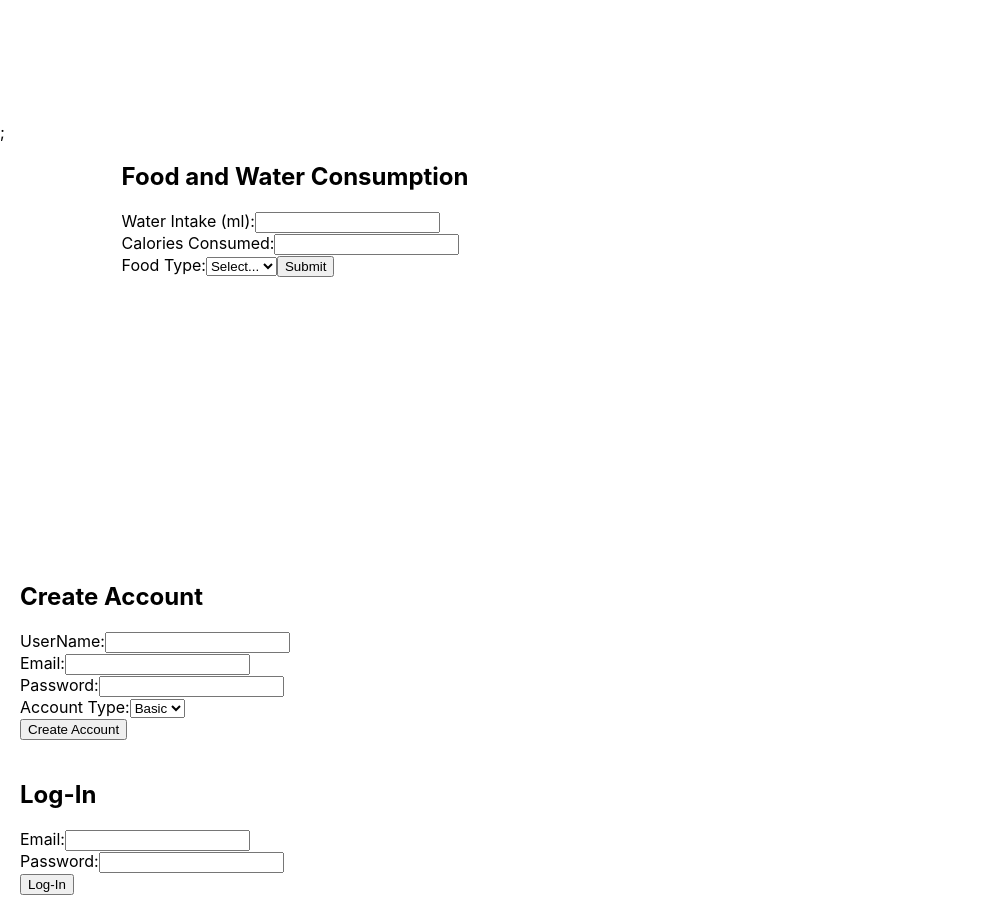
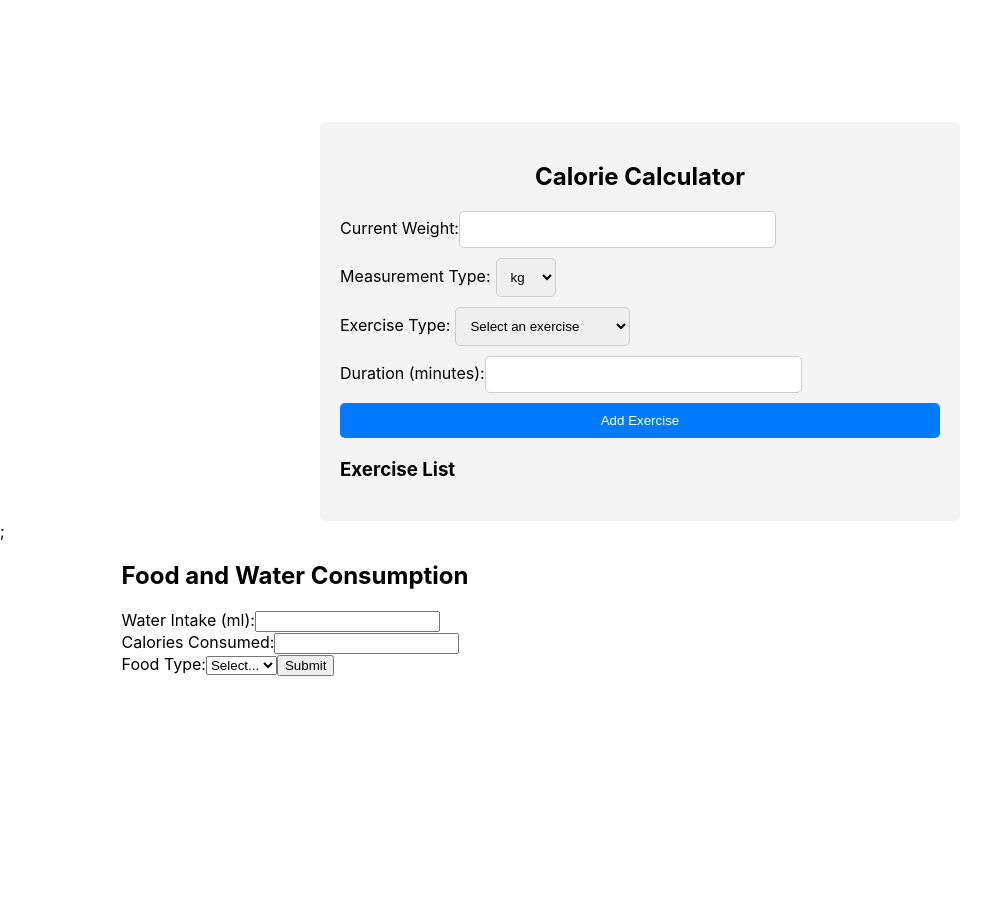
Before and after one commit to xxYETTERxx/CS476_Fitness_app, a React (Create React App) app in the folder frontend/: page / in a window 1280 px wide. Shown: the part 4240-5159 px from the top of the page, without its empty margins (0-1002 px from the left). Before the commit the page ends 5135 px from the top, so only its background shows below. Built offline with nearby package versions, Linux system fonts and the light colour scheme.

Commit message:
Adding my part

```diff
--- a/frontend/src/App.js
+++ b/frontend/src/App.js
@@ -5,7 +5,7 @@ import Navbar from './components/Navbar';
 import Hero from './components/Hero';
 import Dashboard from './components/Dashboard';
 import NutritionalTracker from './components/nutritionTracker';
-
+import CalorieCalculator from './components/CalorieCalculator';
 
 
 function App(){
@@ -22,8 +22,8 @@ function App(){
     <div className="App bg-base-100">
       <Navbar/>
       {/* <Hero/> */}
+      <CalorieCalculator/>
       {isAuthenticated && <Dashboard/>};
-
       <NutritionalTracker/>
       <div style = {{marginLeft: 20}}>
 
--- /dev/null
+++ b/frontend/src/components/CalorieCalculator.css
@@ -0,0 +1,107 @@
+.calorie-calculator-container {
+    max-width: 600px;
+    margin: 0 auto;
+    padding: 20px;
+    background-color: #f4f4f4;
+    border-radius: 5px;
+  }
+
+  .calorie-calculator-header {
+    text-align: center;
+    margin-bottom: 20px;
+  }
+
+  .calorie-calculator-form {
+    margin-bottom: 20px;
+  }
+
+  .calorie-calculator-form label {
+    display: block;
+    margin-bottom: 10px;
+  }
+
+  .Calculator_Label {
+    width: 140;
+  }
+
+  .calorie-calculator-form input[type="number"],
+  .calorie-calculator-form select {
+    width: calc(50% - 5px);
+    padding: 10px;
+    border: 1px solid #ccc;
+    border-radius: 5px;
+  }
+
+  .calorie-calculator-form select {
+    padding: 10px;
+    border: 1px solid #ccc;
+    border-radius: 5px;
+    width: auto;
+    margin-left: 5px;
+    display: inline-block;
+  }
+
+  .calorie-calculator-form button {
+    display: block;
+    width: 100%;
+    padding: 10px;
+    background-color: #007bff;
+    color: #fff;
+    border: none;
+    border-radius: 5px;
+    cursor: pointer;
+    transition: background-color 0.3s;
+  }
+
+  .calorie-calculator-form button:hover {
+    background-color: #0056b3;
+  }
+
+  .calorie-calculator-form .calculate-button {
+  margin-top: 10px;
+}
+
+  .exercise-list {
+    margin-bottom: 20px;
+  }
+
+  .exercise-item {
+    margin-bottom: 10px;
+    padding: 10px;
+    border-radius: 5px;
+    position: relative;
+  }
+
+  .exercise-item button {
+    position: absolute;
+    top: 50%;
+    right: 10px;
+    transform: translateY(-50%);
+    padding: 5px 10px;
+    background-color: #dc3545;
+    color: #fff;
+    border: none;
+    border-radius: 5px;
+    cursor: pointer;
+    transition: background-color 0.3s;
+  }
+
+  .exercise-item button:hover {
+    background-color: #c82333;
+  }
+
+  .exercise-item:nth-child(even) {
+    background-color: #e5e5e5;
+  }
+
+  .exercise-item:nth-child(odd) {
+    background-color: #cccccc;
+  }
+
+  .total-calories {
+    text-align: center;
+  }
+
+  .activity-tracker {
+    text-align: center;
+  }
--- /dev/null
+++ b/frontend/src/components/CalorieCalculator.jsx
@@ -0,0 +1,177 @@
+import React, { useState } from 'react';
+import './CalorieCalculator.css';
+
+const CalorieCalculator = () => {
+  // State variables
+  const [weight, setWeight] = useState('');
+  const [weightUnit, setWeightUnit] = useState('kg');
+  const [duration, setDuration] = useState('');
+  const [exercise, setExercise] = useState('');
+  const [exerciseList, setExerciseList] = useState([]);
+  const [totalCaloriesBurned, setTotalCaloriesBurned] = useState(0);
+
+  // Function to add an exercise to the list
+  const addExercise = () => {
+    if (exercise && duration) {
+      const capitalizedExercise = exercise
+        .replace(/_/g, ' ')                              // Replace underscores with spaces (added to stop exercise list problems)
+        .replace(/\b\w/g, (char) => char.toUpperCase()); // Capitalize first letter of each word (added to stop exercise list problems)
+
+      const exerciseItem = {
+        exercise: capitalizedExercise,
+        duration: parseFloat(duration)
+      };
+      setExerciseList([...exerciseList, exerciseItem]);
+      setExercise('');
+      setDuration('');
+    }
+  };
+
+  // Function to remove an exercise from the list
+  const removeExercise = (index) => {
+    const newExerciseList = [...exerciseList];
+    newExerciseList.splice(index, 1);
+    setExerciseList(newExerciseList);
+  };
+
+  // Function to calculate the total calories burned
+  const calculateTotalCalories = () => {
+    let totalCalories = 0;
+    exerciseList.forEach((item) => {
+      const met = getMETValue(item.exercise);
+      const calories = (met * parseFloat(convertWeightToKg(weight, weightUnit)) * item.duration) / 60;
+      totalCalories += calories;
+    });
+    setTotalCaloriesBurned(totalCalories.toFixed(2));
+  };
+
+  // Function to retrieve MET value for a given exercise
+  const getMETValue = (exercise) => {
+    const metValues = {
+      walking: 3.5,
+      running: 7,
+      swimming: 8,
+      cycling: 6,
+      weightlifting: 3,
+      sleeping: 0.9,
+      sitting_idle: 1,
+      desk_work: 1.8,
+      slow_walking: 2.3,
+      calisthenics_light: 3.5,
+      calisthenics_moderate: 3.8,
+      calisthenics_vigorous: 4,
+      pilates: 3.8,
+      stationary_biking_light: 5.3,
+      stationary_biking_moderate: 5.5,
+      stationary_biking_vigorous: 6,
+      power_walking: 3.6,
+      bicycling_leisurely: 4,
+      bicycling_vigorous: 6,
+      jogging: 7,
+      sprinting: 9,
+      rope_jumping_light: 6.5,
+      rope_jumping_moderate: 8,
+      rope_jumping_vigorous: 10,
+    };
+    return metValues[exercise.toLowerCase()] || 1; // Default to 1 if MET value is not found
+  };
+
+  // Function to convert weight to kilograms
+  const convertWeightToKg = (weight, unit) => {
+    if (unit === 'lbs') {
+      return parseFloat(weight) * 0.453592; // Convert pounds to kilograms
+    }
+    return parseFloat(weight);
+  };
+
+  // Function for weight unit change
+  const handleWeightUnitChange = (e) => {
+    const selectedUnit = e.target.value;
+    setWeightUnit(selectedUnit);
+    // Convert weight to the selected unit
+    if (selectedUnit === 'lbs' && weightUnit === 'kg') {
+      setWeight(parseFloat(weight) * 2.20462); // Convert kilograms to pounds
+    } else if (selectedUnit === 'kg' && weightUnit === 'lbs') {
+      setWeight(parseFloat(weight) * 0.453592); // Convert pounds to kilograms
+    }
+  };
+
+    return (
+        <div className="calorie-calculator-container">
+          <h2 className="calorie-calculator-header">Calorie Calculator</h2>
+          <form className="calorie-calculator-form" onSubmit={(e) => { e.preventDefault(); addExercise(); }}>
+            <div className="input-group">
+              <label>
+                Current Weight:
+                <input type="number" value={weight} onChange={(e) => setWeight(e.target.value)} />
+              </label>
+              <label>
+                Measurement Type:
+                <select value={weightUnit} onChange={handleWeightUnitChange}>
+                  <option value="kg">kg</option>
+                  <option value="lbs">lbs</option>
+                </select>
+              </label>
+            </div>
+            <label>
+              Exercise Type:
+              <select value={exercise} onChange={(e) => setExercise(e.target.value)}>
+                <option value="">Select an exercise</option>
+                <optgroup label="Light">
+                  <option value="sleeping">Sleeping</option>
+                  <option value="sitting_idle">Sitting Idle</option>
+                  <option value="desk_work">Desk Work</option>
+                  <option value="slow_walking">Slow Walking</option>
+                  <option value="bicycling_leisurely">Bicycling Leisurely</option>
+                  <option value="calisthenics_light">Calisthenics</option>
+                  <option value="stationary_biking_light">Stationary Biking</option>
+                  <option value="rope_jumping_light">Rope Jumping</option>
+                </optgroup>
+                <optgroup label="Moderate">
+                  <option value="walking">Walking</option>
+                  <option value="resistance_training">Resistance Training</option>
+                  <option value="calisthenics_moderate">Calisthenics</option>
+                  <option value="pilates">Pilates</option>
+                  <option value="stationary_biking_moderate">Stationary Biking</option>
+                  <option value="rope_jumping_moderate">Rope Jumping</option>
+                </optgroup>
+                <optgroup label="Vigorous">
+                  <option value="power_walking">Power Walking</option>
+                  <option value="bicycling_vigorous">Bicycling</option>
+                  <option value="swimming">Swimming</option>
+                  <option value="running">Running</option>
+                  <option value="sprinting">Sprinting</option>
+                  <option value="jogging">Jogging</option>
+                  <option value="stationary_biking_vigorous">Stationary Biking</option>
+                  <option value="rope_jumping_vigorous">Rope Jumping</option>
+                </optgroup>
+              </select>
+            </label>
+            <label>
+              Duration (minutes):
+              <input type="number" value={duration} onChange={(e) => setDuration(e.target.value)} />
+            </label>
+            <button type="submit">Add Exercise</button>
+          </form>
+          <div className="exercise-list">
+            <h3>Exercise List</h3>
+            <ul>
+              {exerciseList.map((item, index) => (
+                <li key={index} className="exercise-item">
+                  {item.exercise} - {item.duration} minutes
+                  <button onClick={() => removeExercise(index)}>Remove</button>
+                </li>
+              ))}
+            </ul>
+          </div>
+          {exerciseList.length > 0 && (
+            <div className="total-calories">
+              <button className="calculate-button" onClick={calculateTotalCalories}>Calculate Total Calories</button>
+              <p>Total Calories Burned: {totalCaloriesBurned}</p>
+            </div>
+          )}
+        </div>
+      );
+    };
+
+    export default CalorieCalculator;
```
